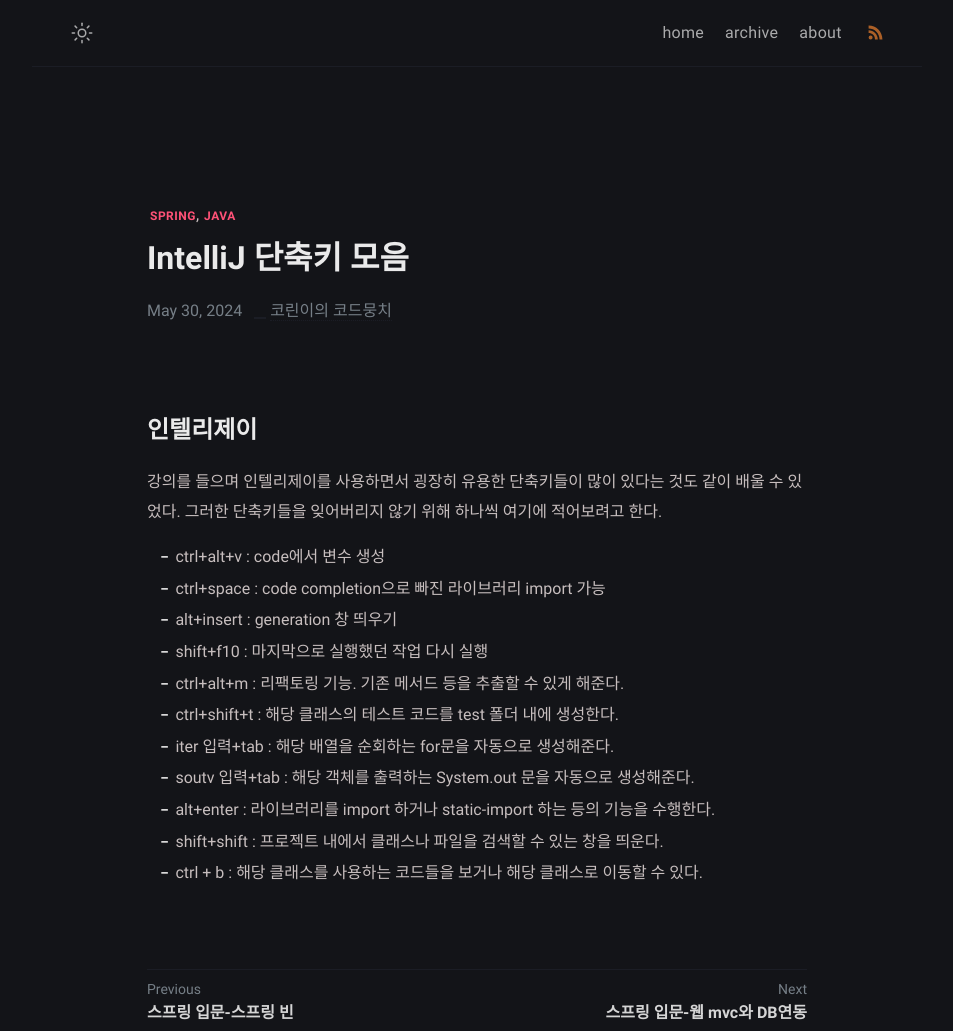
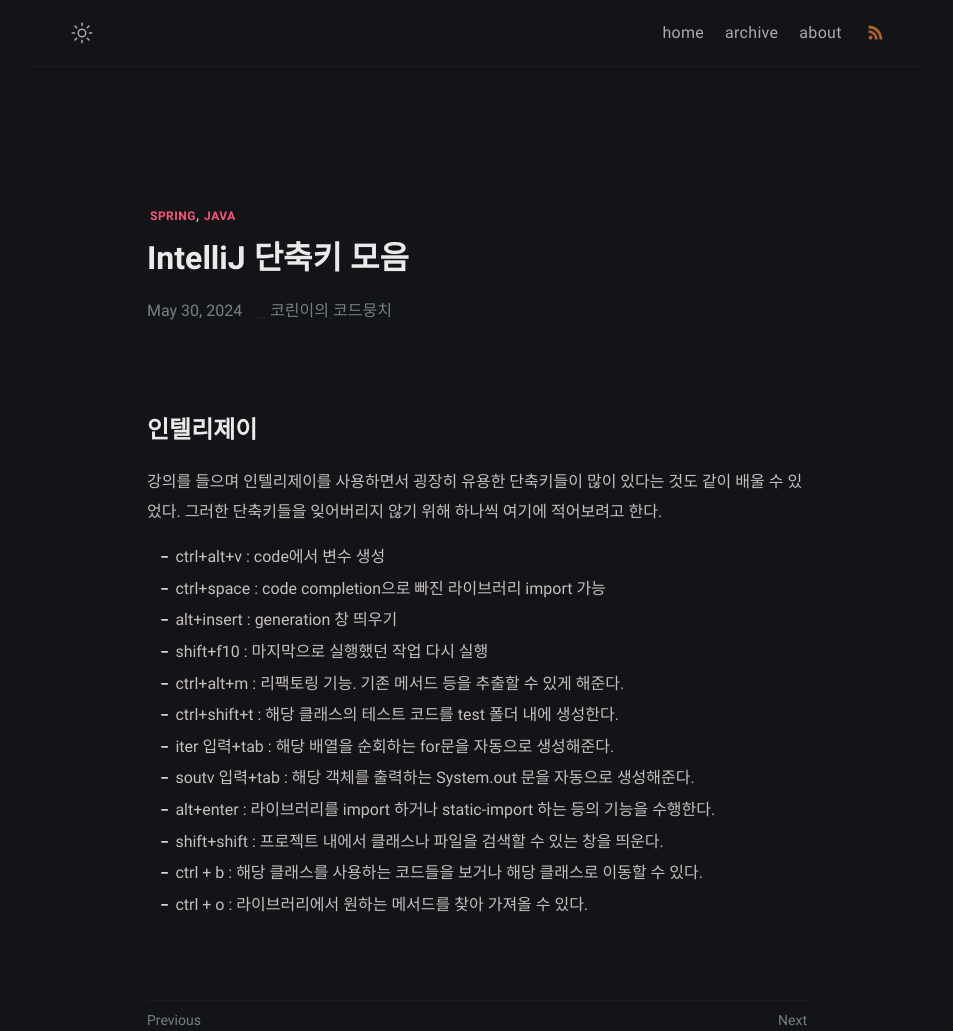
Before and after one commit to rabent/rabent.github.io, a Jekyll site: the page built from _posts/2024-05-30-IntelliJ 단축키.md, in a window 1280 px wide, cut to the strip 0-1031 px from the top of the page. Shown: the whole strip, without its empty margins (163-1116 px from the left). Built offline with Jekyll 4.4.1, drawn with Linux system fonts in a browser that asks for light colours.

Commit message:
Update 2024-05-30-IntelliJ 단축키.md

```diff
--- a/_posts/2024-05-30-IntelliJ 단축키.md
+++ b/_posts/2024-05-30-IntelliJ 단축키.md
@@ -22,3 +22,4 @@
 - alt+enter : 라이브러리를 import 하거나 static-import 하는 등의 기능을 수행한다.
 - shift+shift : 프로젝트 내에서 클래스나 파일을 검색할 수 있는 창을 띄운다.
 - ctrl + b : 해당 클래스를 사용하는 코드들을 보거나 해당 클래스로 이동할 수 있다.
+- ctrl + o : 라이브러리에서 원하는 메서드를 찾아 가져올 수 있다.
```
